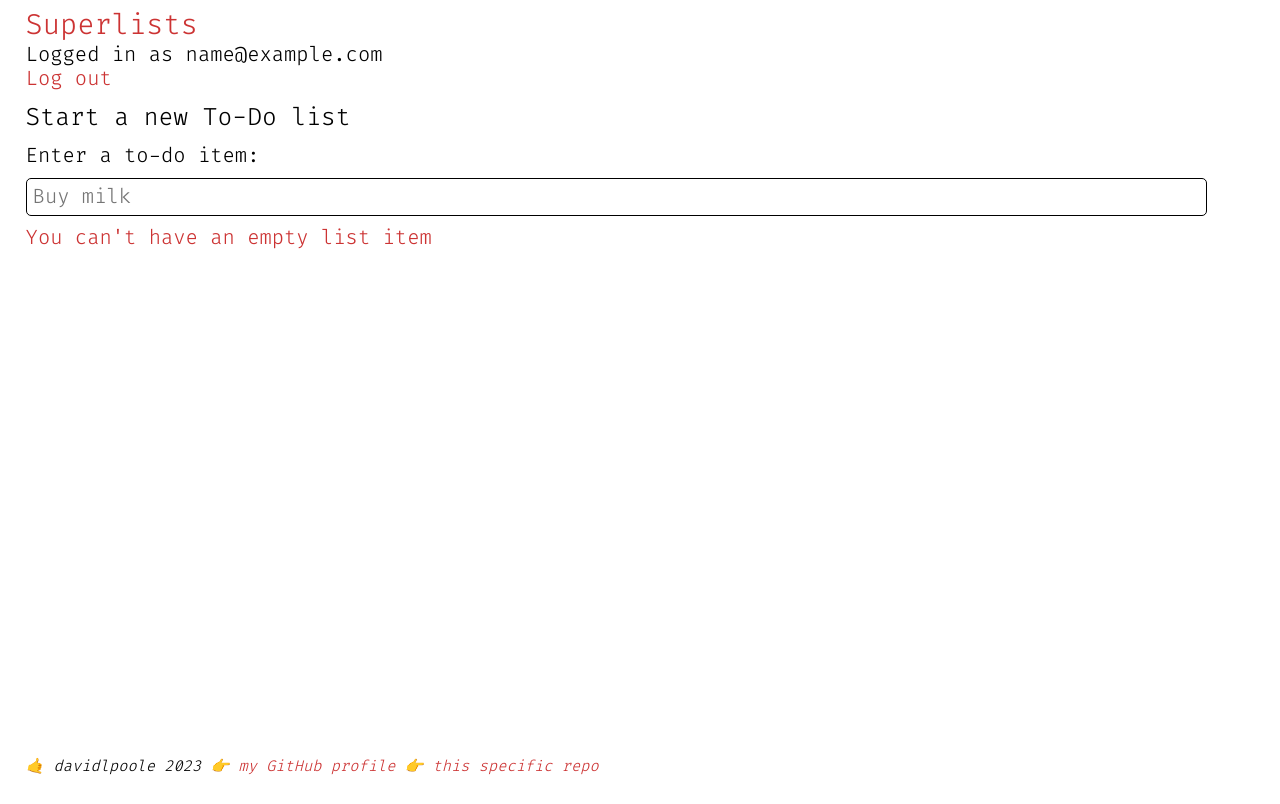
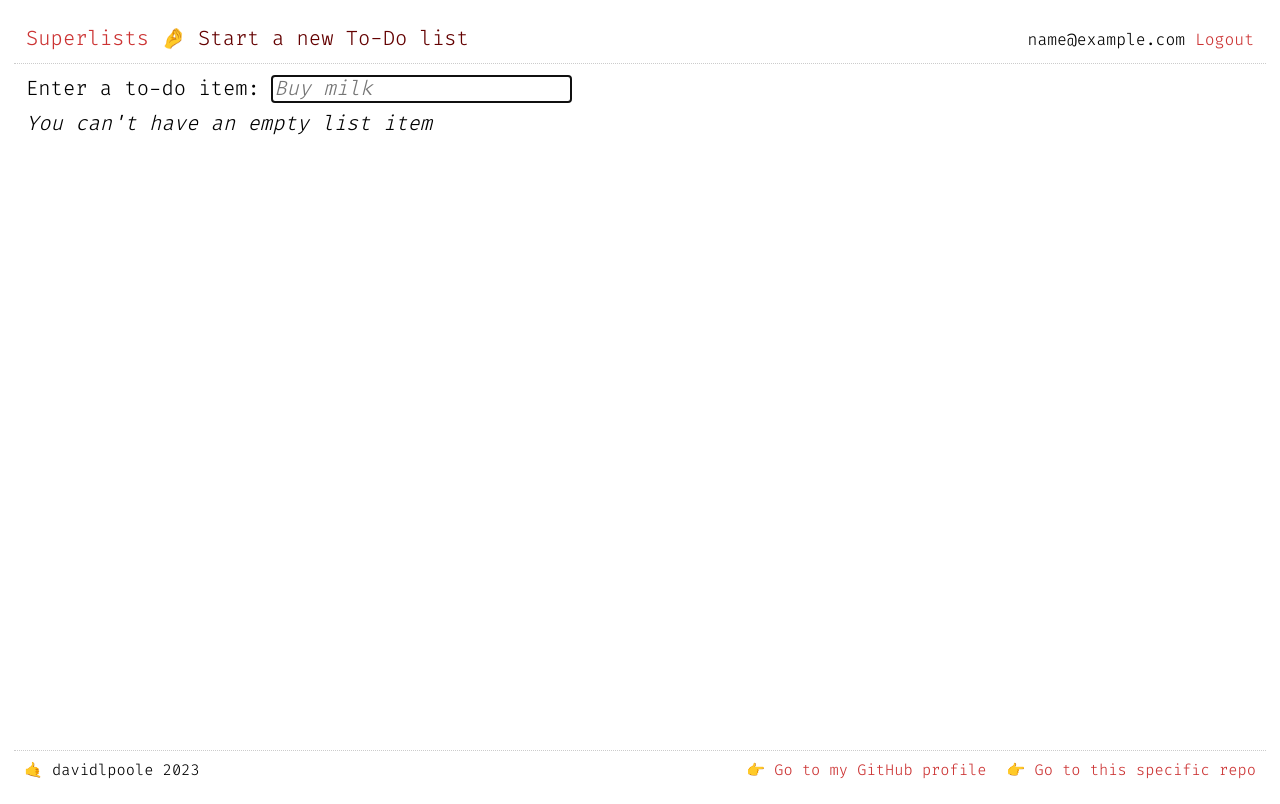
Before and after one commit to davidlpoole/obeythetestinggoat, a Django app: page /lists/new in a window 1280 px wide. Before the commit the page ends 775 px from the top, so only its background shows below. Run offline with Django 4.2, Linux system fonts and the light colour scheme; the visitor is signed in with stand-in values (Sample User, id 1).

Commit message:
Use flexbox for styles and re-arrange nav etc and update FTs

```diff
--- a/lists/static/base.css
+++ b/lists/static/base.css
@@ -1,53 +1,139 @@
-body {
+html {
+    /*height: 90vh;*/
+    /*padding: 1vh;*/
+    /*height:100%;*/
     font: 20px "Fira Code";
     font-weight: 300;
     word-break: keep-all;
     font-feature-settings: "calt" 1; /* Enable ligatures for IE 10+, Edge */
     text-rendering: optimizeLegibility; /* Force ligatures for Webkit, Blink, Gecko */
-    /*font-family: monospace;*/
-    /*font-feature-settings: "ss01", "ss02", "ss03", "ss04", "ss05", "ss06", "zero", "onum";*/
-    /*margin: 3em*/
-    margin-left: 2vw;
-    margin-right: 2vw;
-    min-height: 96vh;
-    min-width: 96vw;
+}
+
+body {
+    /*min-height: 96vh;*/
+    /*min-width: 96vw;*/
+    /*height: 98%;*/
     display: flex;
     flex-direction: column;
-
+    min-height: 97vh;
+    padding: 6px;
+    /*margin: 10px;*/
+    /*justify-content: space-between;*/
 }
 
-.brand {
-    font-size: 28px;
+nav {
+    padding: 12px;
+    border-bottom: 1px dotted hsl(0deg 0% 0% / 0.2);
 }
 
-.navbar {
+ul.nav {
+    align-items: baseline;
+    display: flex;
+    gap: 12px;
+}
+
+li.user{
+    display: flex;
+    flex-direction: row;
 }
 
 .header {
-    /*color: #860303;*/
-    font-size: 24px;
-    /*font-weight: 600;*/
-    /*margin-bottom: 0.5em;*/
-    margin-top: 0.5em;
-    margin-bottom: 0.5em;
-    /*letter-spacing: -3px;*/
-
+    margin-right: auto;
 }
 
-.footer {
+.main {
+    /*padding: 12px;*/
+    /*flex-grow: 1;*/
+}
+
+
+.header {
+    /*font-size: 24px;*/
+    color: #640000;
+}
+
+.user {
+    font-size: 16px;
+}
+
+.login-form {
+    display: none;
+}
+
+.logged-in {
+}
+
+.help-block {
+    /*color: #c33;*/
+    margin-top: 0.5em;
+    font-style: italic;
+}
+
+.messages {
+    /*color: #c33;*/
+    font-style: italic;
+}
+
+.form {
+    padding: 12px;
+}
+
+.table {
+    padding: 0px 12px 0px 12px;
+}
+
+input[type="text"] {
+    font: inherit;
+    /*-webkit-border-radius: 5px;*/
+    /*-moz-border-radius: 5px;*/
+    /*border-radius: 5px;*/
+    border: 0;
+    /*width: 100%;*/
+    /*margin: 0.2em auto 0.2em 0;*/
+    /*border: 1px dotted;*/
+    /*width: 95%;*/
+    /*font-size: 20px;*/
+    /*margin-top: 0.5em;*/
+    /*margin-bottom: 0.5em;*/
+    /*color: #c33;*/
+    /*height: 30px;*/
+    /*padding-left: 10px;*/
+    /*border-bottom-style: dotted;*/
+    /*border-bottom-width: 1px;*/
+}
+
+/*input[type=text]:focus {*/
+/*    !*outline: none;*!*/
+/*    !*border: 1px solid;*!*/
+/*    !*border: 0px;*!*/
+/*    !*color: #c33;*!*/
+/*}*/
+
+input[type="text"]:placeholder-shown {
+    font-style: italic;
+    /*text-decoration-line: underline;*/
+    /*text-decoration-style: dashed;*/
+}
+
+footer {
     margin-top: auto;
-    padding-top: 0.5em;
-    font-style: italic;
+    display: flex;
+    flex-direction: row;
+    justify-content: space-between;
+    /*margin-top: auto;*/
+    /*padding-top: 0.5em;*/
+    /*font-style: italic;*/
     font-size: 15px;
+    border-top: 1px dotted hsl(0deg 0% 0% / 0.2);
+}
+
+.f_right {
+    display: flex;
+    flex-direction: row;
 }
 
 .f_item {
-    display: inline-block;
-}
-
-.help-block {
-    color: #c33;
-    margin-bottom: 0.5em;
+    padding: 10px;
 }
 
 i {
@@ -62,14 +148,16 @@ ul {
 }
 
 table {
-    width: 95%;
+    /*display: flex;*/
+    width: 100%
+}
+
+tbody {
 }
 
 td {
     text-align: left;
-    border-bottom-color: rgba(204, 51, 51, 0.5);
-    border-bottom-style: dotted;
-    border-bottom-width: thin;
+    border-bottom: 1px dotted hsl(0deg 0% 0% / 0.2);
     /*font-size: 4vw;*/
 }
 
@@ -85,30 +173,6 @@ td.item_text {
 /*margin: 10px 15px 20px 5px;*/
 /*margin: top right bottom left;*/
 
-input[type="text"] {
-    display: block;
-    margin: 0.5em auto 0.5em 0;
-    font: inherit;
-    width: 95%;
-    /*font-size: 20px;*/
-    /*margin-top: 0.5em;*/
-    /*margin-bottom: 0.5em;*/
-    padding: 0.3em;
-    -webkit-border-radius: 5px;
-    -moz-border-radius: 5px;
-    border-radius: 5px;
-    border: 1px dotted;
-    /*color: #c33;*/
-    /*height: 30px;*/
-    /*padding-left: 10px;*/
-}
-
-input[type=text]:focus {
-    outline: none;
-    border: 1px solid;
-    /*color: #c33;*/
-}
-
 a {
     color: #c33;
     text-decoration-line: none;
--- a/lists/templates/base.html
+++ b/lists/templates/base.html
@@ -4,31 +4,44 @@
     <meta charset="utf-8">
     <meta http-equiv="X-UA-Compatible" content="IE=edge">
     <meta name="viewport" content="width=device-width, initial-scale=1">
-    <title>To-Do lists</title>
+    <title>Super To-Do Lists</title>
     {% load static %}
+    <link rel="stylesheet" href="{% static 'base.css' %}">
     <link rel="stylesheet" href="{% static 'Fira_Code_v6.2/fira_code.css' %}">
-    <link rel="stylesheet" href="{% static 'base.css' %}">
 </head>
 
 <body>
-<div class="container">
+<div class="main">
+    <nav class="navbar" role="navigation">
+        <ul class="nav">
+            <li class="brand"><a href="/">Superlists</a></li>
+            <li>🤌</li>
+            <li class="header">{% block header_text %}{% endblock %}</li>
+            <li class="user">
+                <div class="user">
+                    {% if user.email %}
+                        <div class="already-logged-in">
+                            <ul>
+                                {{ user.email }} <a href="{% url 'logout' %}">Logout</a>
+                            </ul>
+                        </div>
+                    {% else %}
 
-    <nav class="navbar" role="navigation">
-        <a class="brand" href="/">Superlists</a>
-        {% if user.email %}
-            <ul>
-                <li>Logged in as {{ user.email }}</li>
-                <li><a href="{% url 'logout' %}">Log out</a></li>
-            </ul>
-        {% else %}
-            <form class="form-login" method="POST" action="{% url 'send_login_email' %}">
+                        <div class="login-form">
+                            <form id="id_login_form" class="form-login" method="POST"
+                                  action="{% url 'send_login_email' %}">
                                 {% csrf_token %}
                                 <label for="email">Enter email to log in:
-                    <input class="form-control" name="email" type="text" placeholder="user@example.com"/>
+                                    <input class="form-control" id="id_email_input" name="email" type="text"
+                                           placeholder="user@example.com"/>
                                 </label>
                             </form>
+                        </div>
+
                     {% endif %}
-        {% if messages %}
+                    {% if not messages and not user.email%}
+                        <div id="id_login_button"><a href="#">Login</a></div>
+                    {% elif messages %}
                         <div class="messages">
                             {% for message in messages %}
                                 {% if message.level_tag == 'success' %}
@@ -42,12 +55,14 @@
                                 {% endif %}
                             {% endfor %}
                         </div>
+{#                        <a id="id_close_button" href="#">close</a>#}
                     {% endif %}
+                </div>
+            </li>
+        </ul>
+
+
     </nav>
-
-    <div class="header" id="header">
-        {% block header_text %}{% endblock %}
-    </div>
 
     <div class="form">
         <form class="form-todo" method="POST" action="{% block form_action %}{% endblock %}">
@@ -64,25 +79,50 @@
         {% block table %}{% endblock %}
     </div>
 </div>
-
-<div class="footer">
-    <div class="f_item">🤙 davidlpoole
+<footer>
+    <div class="f_left">
+        <div class="f_item">
+            🤙 davidlpoole
             <script>document.write(new Date().getFullYear())</script>
         </div>
-    <div class="f_item"><a href="https://github.com/davidlpoole/">👉 my GitHub profile</a></div>
-    <div class="f_item"><a href="https://github.com/davidlpoole/obeythetestinggoat">👉 this specific repo</a></div>
     </div>
-
+    <div class="f_right">
+        <div class="f_item">
+            <a href="https://github.com/davidlpoole/">👉 Go to my GitHub profile </a>
+        </div>
+        <div class="f_item">
+            <a href="https://github.com/davidlpoole/obeythetestinggoat">👉 Go to this specific repo </a>
+        </div>
+    </div>
+</footer>
+</body>
 
 <script src="/static/jquery-3.7.0.min.js"></script>
 <script src="/static/lists.js"></script>
-
 <script>
-
     $(document).ready(function () {
         window.Superlists.initialize();
     });
+</script>
+<script>
+    $(document).ready(function () {
+        $("#id_login_button").click(function () {
+            $(".login-form").show();
+            $("#id_login_button").hide();
+            $("#id_close_button").show();
+            $("#id_email_input").focus()
+        });
+        $("#id_close_button").click(function () {
+            $(".messages").hide();
+            $("#id_close_button").hide();
+            $("#id_login_button").show();
+            {#$(".login-form").show();#}
+            {#$("#id_email_input").focus()#}
+        });
+    });
+</script>
+<script>
 
 </script>
-</body>
+
 </html>
--- a/lists/templates/list.html
+++ b/lists/templates/list.html
@@ -9,7 +9,7 @@
 {% endblock %}
 
 {% block table %}
-    <table class="table" id="id_list_table">
+    <table class="list_table" id="id_list_table">
         {% for item in list.item_set.all %}
             <tr {% if forloop.counter == list.item_set.count and not form.errors %} class="fade" {% endif %}>
                 <td class="counter">
```
Lines whose indentation alone changed are shown as unchanged.
